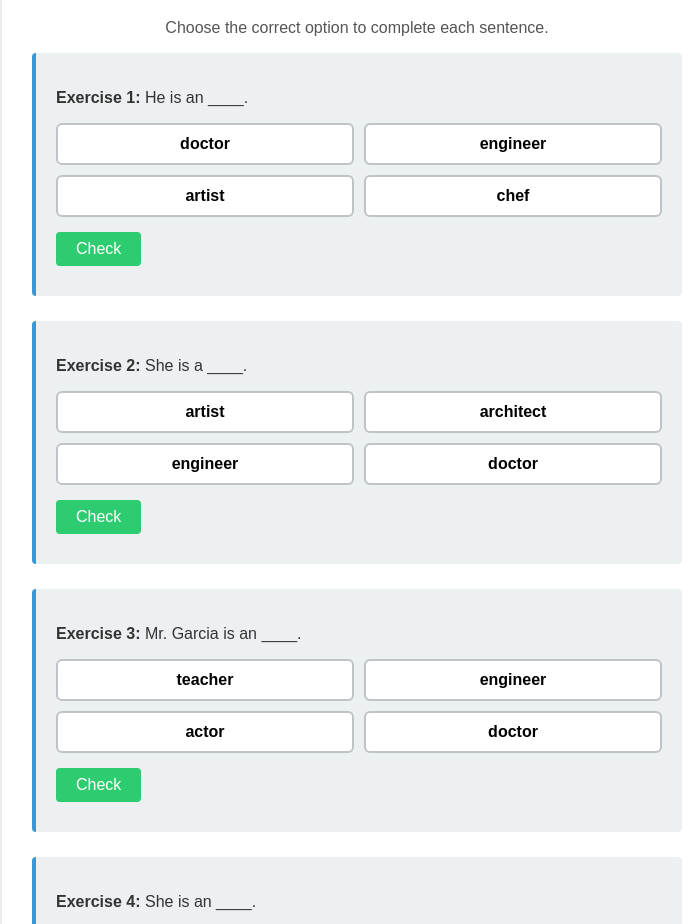
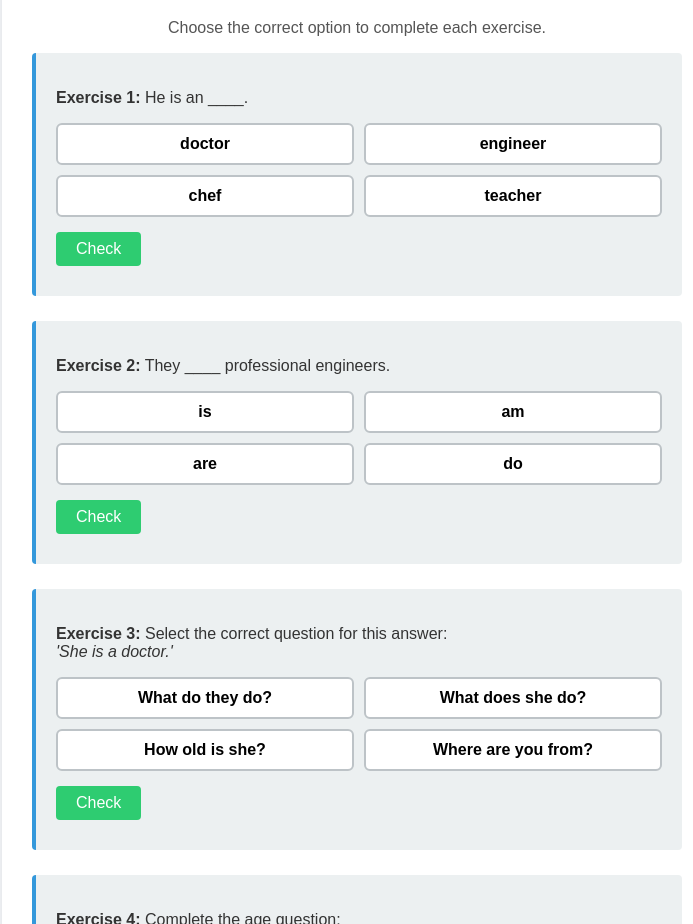
Before and after one commit to migue01-lab/quizmod1, a plain HTML site: page index.html in a window 1280 px wide. Shown: the part 111-1035 px from the top of the page, without its empty margins (283-976 px from the left). Drawn offline with Linux system fonts and the light colour scheme.

Commit message:
Update index.html

```diff
--- a/index.html
+++ b/index.html
@@ -3,7 +3,7 @@
 <head>
     <meta charset="UTF-8">
     <meta name="viewport" content="width=device-width, initial-scale=1.0">
-    <title>English Practice Exercises - Multiple Choice</title>
+    <title>English Practice Exercises - Module 1</title>
     <style>
         body {
             font-family: Arial, sans-serif;
@@ -82,7 +82,7 @@
 <body>
     <div class="container">
         <h1>English Practice Exercises</h1>
-        <p style="text-align: center; color: #555;">Choose the correct option to complete each sentence.</p>
+        <p style="text-align: center; color: #555;">Choose the correct option to complete each exercise.</p>
 
         <div id="exercises-container"></div>
     </div>
@@ -91,27 +91,27 @@
         const exercises = [
             {
                 id: 1,
-                sentence: "He is an ____.",
-                options: ["doctor", "engineer", "artist", "chef"],
+                prompt: "He is an ____.",
+                options: ["doctor", "engineer", "chef", "teacher"],
                 answer: "engineer"
             },
             {
                 id: 2,
-                sentence: "She is a ____.",
-                options: ["artist", "architect", "engineer", "doctor"],
-                answer: "doctor"
+                prompt: "They ____ professional engineers.",
+                options: ["is", "am", "are", "do"],
+                answer: "are"
             },
             {
                 id: 3,
-                sentence: "Mr. Garcia is an ____.",
-                options: ["teacher", "engineer", "actor", "doctor"],
-                answer: "actor"
+                prompt: "Select the correct question for this answer: <br><em>'She is a doctor.'</em>",
+                options: ["What do they do?", "What does she do?", "How old is she?", "Where are you from?"],
+                answer: "What does she do?"
             },
             {
                 id: 4,
-                sentence: "She is an ____.",
-                options: ["chef", "artist", "doctor", "student"],
-                answer: "artist"
+                prompt: "Complete the age question: <br><em>'____ old are you?'</em>",
+                options: ["What", "How", "Who", "When"],
+                answer: "How"
             }
         ];
 
@@ -124,7 +124,7 @@
             const div = document.createElement("div");
             div.className = "exercise";
             div.innerHTML = `
-                <p><strong>Exercise ${index + 1}:</strong> ${ex.sentence}</p>
+                <p><strong>Exercise ${index + 1}:</strong> ${ex.prompt}</p>
                 <div class="options-grid">
                     ${ex.options.map(opt => `
                         <button class="option-btn" onclick="selectOption(this, ${ex.id}, '${opt}')">${opt}</button>
@@ -156,7 +156,7 @@
             if (userSelection.toLowerCase() === correctAnswer.toLowerCase()) {
                 feedback.textContent = "Correct! Great job!";
                 feedback.className = "feedback correct";
-                attempts[id] = -1; // Bloquea más intentos al acertar
+                attempts[id] = -1;
             } else {
                 attempts[id]++;
                 if (attempts[id] === 1) {
```
